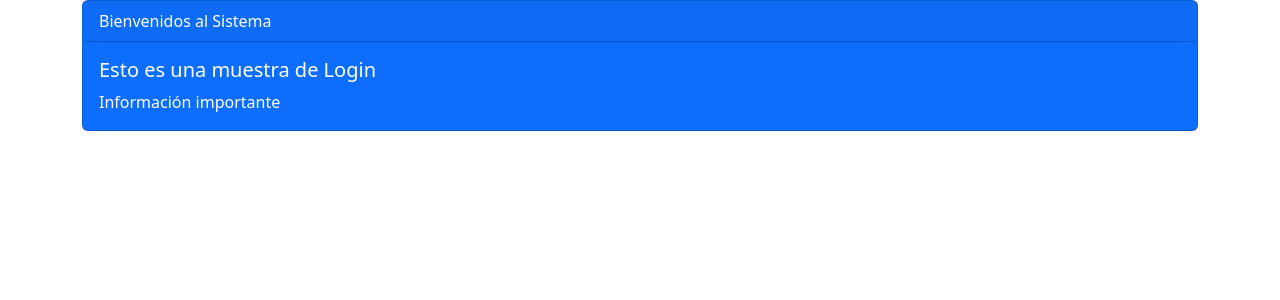
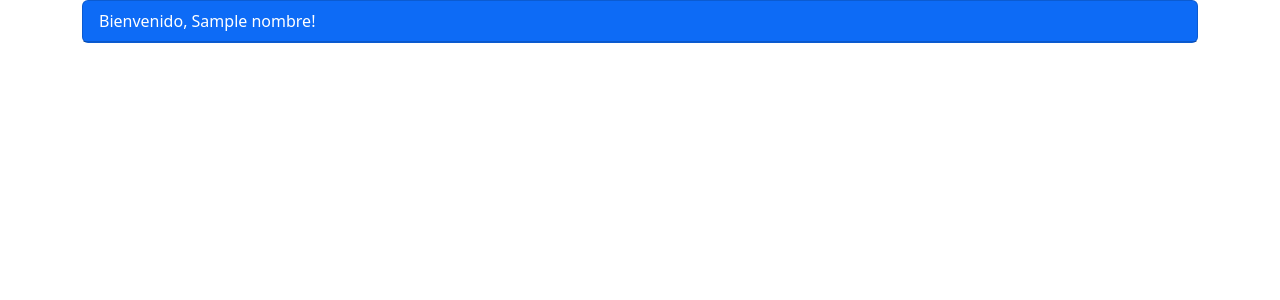
Before and after one commit to JulioAR0800/proyect_Examen, a Flask app: template app/templates/inicio.html in a window 1280 px wide. Shown: the part 64-364 px from the top of the page. Run offline with Flask 3, Linux system fonts and the light colour scheme; the template is opened without the code that fills it: most values are stand-ins (such as "Sample title", 1, 10 or a date in 2020).

Commit message:
comentario

```diff
--- a/app/config/mysqlconnection.py
+++ b/app/config/mysqlconnection.py
@@ -10,8 +10,8 @@ class MySQLConnection:
         # cambiar el usuario y la contraseña según sea necesario
         connection = pymysql.connect(
             host="localhost",
-            user=os.getenv("USUARIO_BASE_DATOS"),
-            password=os.getenv("PASSWORD_BASE_DATOS"),
+            user="root",
+            password="root",
             db=db,
             charset="utf8mb4",
             cursorclass=pymysql.cursors.DictCursor,
--- a/app/templates/inicio.html
+++ b/app/templates/inicio.html
@@ -4,10 +4,9 @@
 {% block contenido %}
 {% include 'menu.html'%}
 <div class="card text-bg-primary mb-3">
-    <div class="card-header">Bienvenidos al Sistema</div>
-    <div class="card-body">
-        <h5 class="card-title">Esto es una muestra de Login</h5>
-        <p class="card-text">Información importante</p>
-    </div>
+    <div class="card-header">Bienvenido, {{ nombre }}!</div>
 </div>
+
+
+
 {% endblock %}
```
Also changed, not shown: app/controllers/base.py (line endings or trailing spaces).
